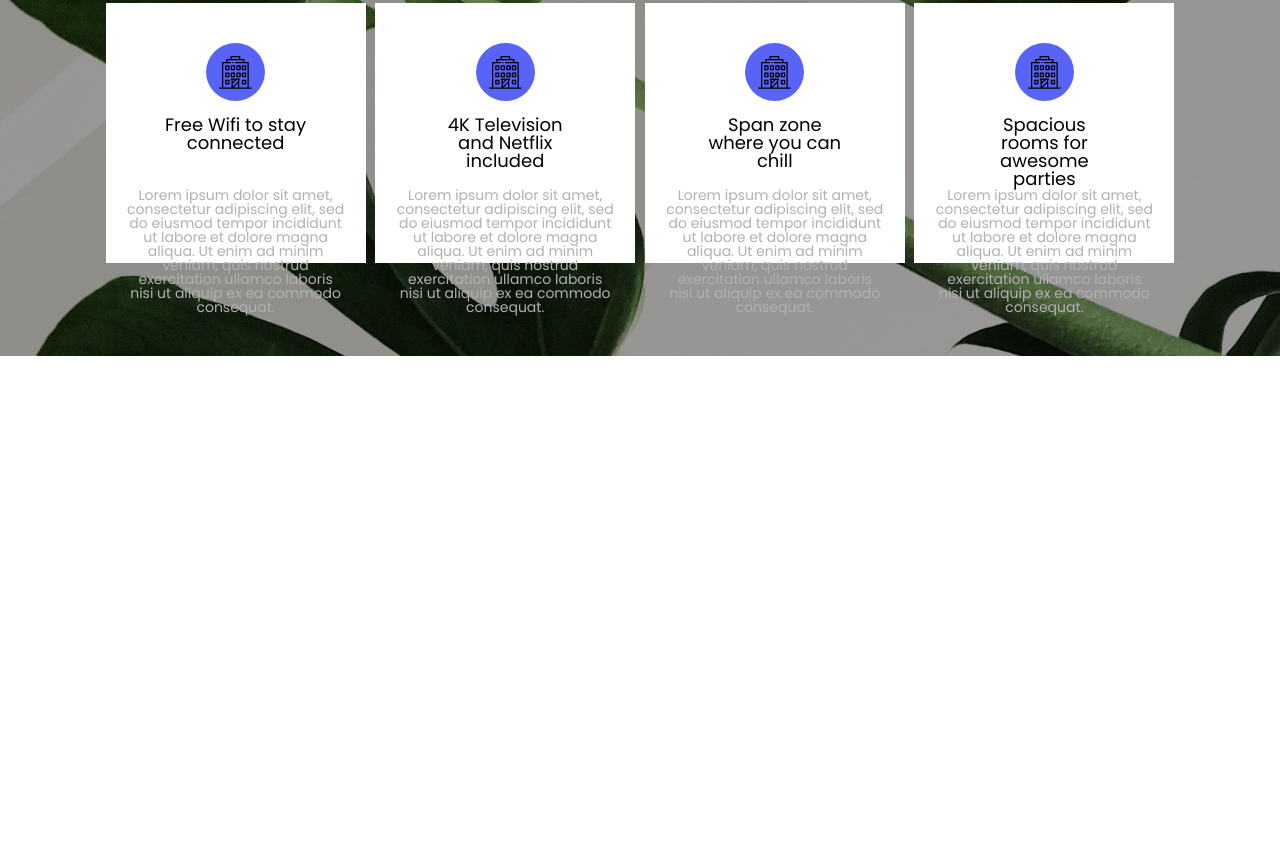
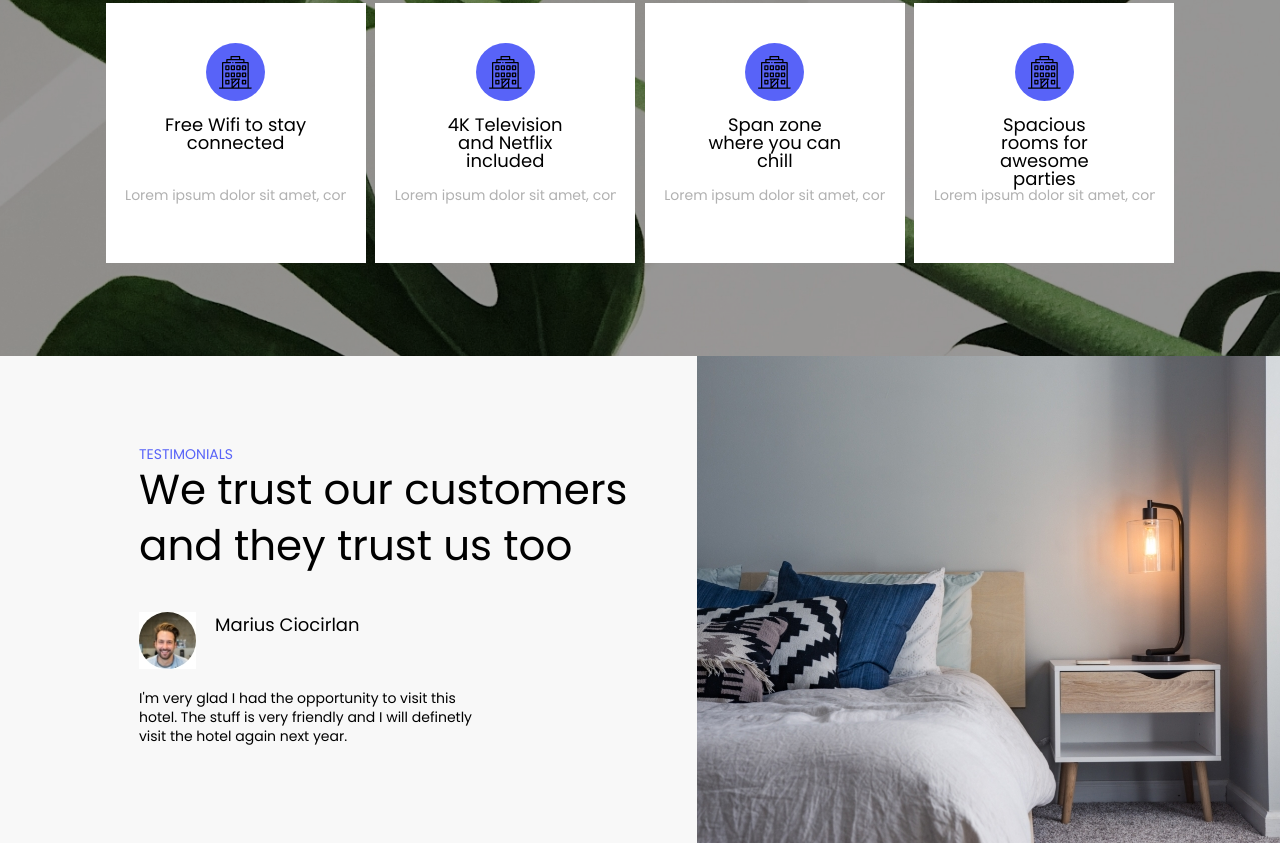
Before and after one commit to irmamaghalashvili/homework-4, a plain HTML site: page index.html in a window 1280 px wide. Shown: the part 1224-2067 px from the top of the page. Before the commit the page ends 1580 px from the top, so only its background shows below. Drawn offline with Linux system fonts and the light colour scheme.

Commit message:
second try

```diff
--- a/index.html
+++ b/index.html
@@ -96,5 +96,18 @@
             </div>
         </div>
     </section>
+    <section class="section3">
+            <div class="section3-left-box">
+                <a class="section3-a" href="#">Testimonials</a>
+                <h5 class="section3-h">We trust our customers and they trust us too</h5>
+                <div class="section3-image">
+                    <img src="images/marius.jpg" alt="man">
+                    <span class="section3-span">Marius Ciocirlan</span>
+                </div>
+                <p class="section3-p">I'm very glad I had the opportunity to visit this hotel. The stuff is very friendly and I will definetly visit the hotel again next year.</p>
+            </div>
+            <div class="section3-right-box">
+            </div>
+    </section>
 </body>
 </html>
--- a/style/style.css
+++ b/style/style.css
@@ -24,6 +24,7 @@
     display: flex;
     font-size: 12px;
 }.nav-li {
+    text-transform: uppercase;
     margin-right: 52px;
 }
 .nav-li:nth-child(6) {
@@ -193,10 +194,76 @@
     text-align: center;
 }
 .section2-p {
+    white-space: nowrap;
+    overflow: hidden;
+    text-overflow: clip;
     width: 221px;
     height: 62px;
     font-family: 'Poppins';
     font-size: 14px;
     color: #B1B1B1;
     text-align: center;
+
 }
+/*section3*/
+.section3 {
+    display: flex;
+    align-items: center;
+    justify-content: space-between;
+    width: 100%;
+    background-color: #F8F8F8;
+    margin-left: 50%;
+    transform: translateX(-50%);
+}
+.section3-left-box {
+    width: 432px;
+    height: 305px;
+    display: flex;
+    flex-direction: column;
+    margin-left: 139px;
+
+}
+.section3-a {
+    text-transform: uppercase;
+    font-family: 'Poppins';
+    font-size: 14px;
+    color: #5863F8;
+}
+.section3-h {
+    width: 550px;
+    height: 112px;
+    font-family: 'Poppins';
+    font-size: 42px;
+    margin-top: 1px;
+    margin-bottom: 38px;
+    line-height: 56px;
+}
+.section3-image {
+   width: 57px;
+   height: 57px;
+   border-radius: 50%;
+   display: flex;
+   justify-content: space-between;
+   margin-bottom: 20px;
+}
+.section3-span {
+    width: 127px;
+    height: 24px;
+    font-family: 'Poppins';
+    font-size: 18px;
+    padding-left: 19px;
+    white-space: nowrap;
+    margin-top: 4px;
+}
+.section3-p {
+    width: 352px;
+    height: 62px;
+    font-family: 'Poppins';
+    font-size: 14px;
+    line-height: 19px;
+}
+.section3-right-box {
+    background-image: url('../images/section3.jpg');
+    width: 583px;
+    height: 487px;
+}
```
Also changed, not shown: images/marius.jpg (added).
